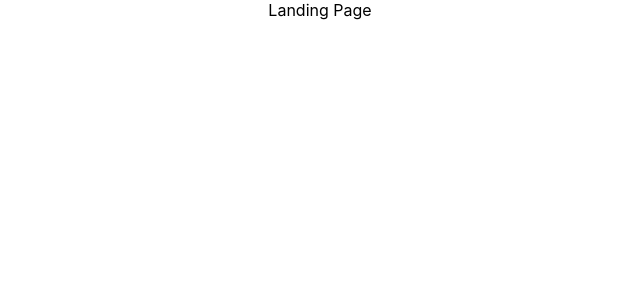
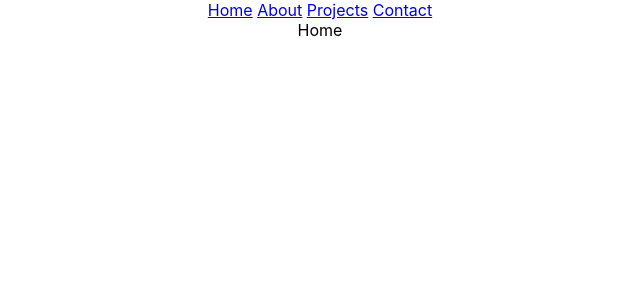
Before and after one commit to AshveerB/dossier, a React (Create React App) app: page / in a window 1280 px wide. Shown: the top 300 px of the page, without its empty margins (320-960 px from the left). Built offline with nearby package versions, Linux system fonts and the light colour scheme.

Commit message:
add routing for views

```diff
--- a/package.json
+++ b/package.json
@@ -8,6 +8,7 @@
     "@testing-library/user-event": "^13.5.0",
     "react": "^17.0.2",
     "react-dom": "^17.0.2",
+    "react-router-dom": "^6.2.1",
     "react-scripts": "5.0.0",
     "web-vitals": "^2.1.4"
   },
--- a/src/App.js
+++ b/src/App.js
@@ -1,11 +1,20 @@
 import './App.css';
+import { Routes, Route } from 'react-router-dom';
+import Navbar from './components/nav/Navbar.jsx';
+import { Home, About, Projects, Contact } from './views';
 
 function App() {
-  return (
-    <div className="App">
-      Landing Page
-    </div>
-  );
+	return (
+		<div className='App'>
+			<Navbar />
+			<Routes>
+				<Route path='/' element={<Home />} />
+				<Route path='about' element={<About />} />
+				<Route path='projects' element={<Projects />} />
+				<Route path='contact' element={<Contact />} />
+			</Routes>
+		</div>
+	);
 }
 
 export default App;
--- a/src/components/nav/Navbar.jsx
+++ b/src/components/nav/Navbar.jsx
@@ -1,9 +1,14 @@
 import React from 'react';
+import { Link } from "react-router-dom";
+
 
 function Navbar(props) {
     return (
         <div>
-            Navbar
+            <Link to='/'>Home</Link>{" "}
+            <Link to='/about'>About</Link>{" "}
+            <Link to='/projects'>Projects</Link>{" "}
+            <Link to='/contact'>Contact</Link>
         </div>
     );
 }
--- a/src/index.js
+++ b/src/index.js
@@ -2,10 +2,11 @@ import React from 'react';
 import ReactDOM from 'react-dom';
 import './index.css';
 import App from './App';
+import { BrowserRouter as Router } from 'react-router-dom';
 
 ReactDOM.render(
-  <React.StrictMode>
+  <Router>
     <App />
-  </React.StrictMode>,
+  </Router>,
   document.getElementById('root')
 );
--- a/src/views/home/Home.jsx
+++ b/src/views/home/Home.jsx
@@ -1,4 +1,5 @@
 import React from 'react';
+
 
 function Home(props) {
     return (
--- /dev/null
+++ b/src/views/index.js
@@ -0,0 +1,4 @@
+export { default as Home } from './home/Home.jsx';
+export { default as About } from './about/About.jsx';
+export { default as Projects } from './projects/Projects.jsx';
+export { default as Contact } from './contact/Contact.jsx';
```
Also changed, not shown: 1 other file (tests, documents, lock files or other folders).
